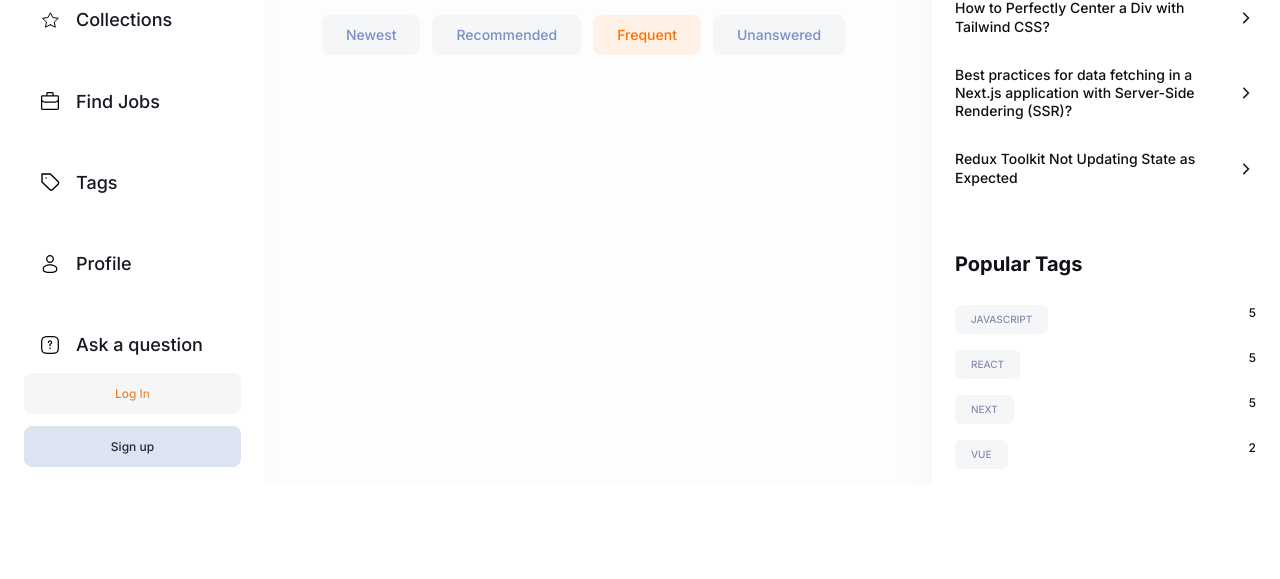
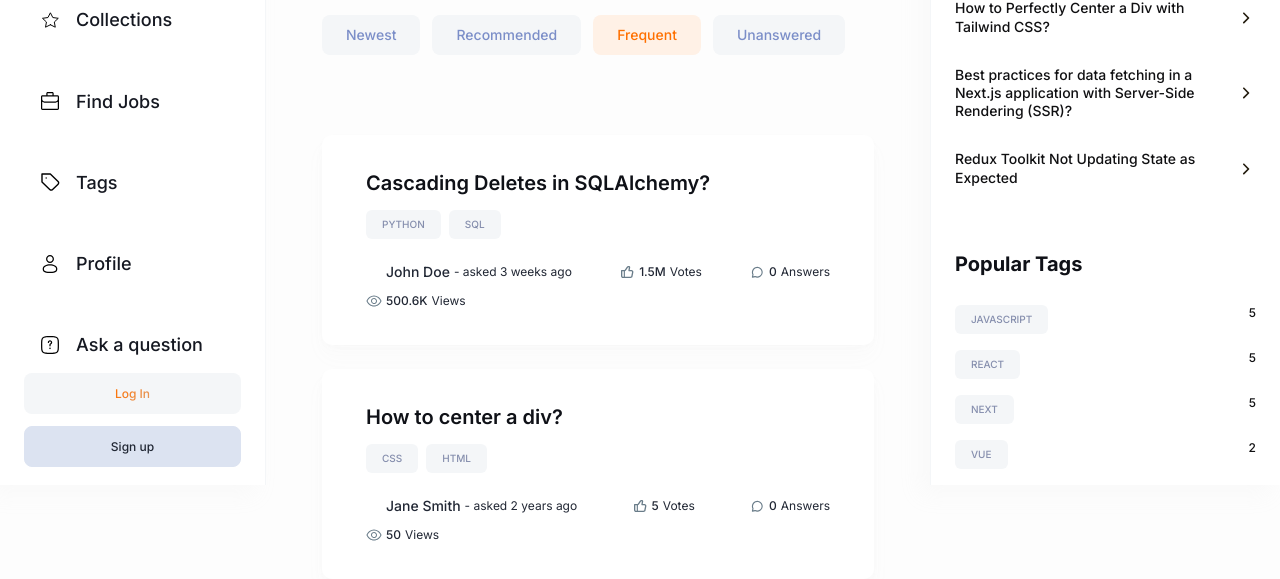
Before and after one commit to lelikone777/DevOverflow, a Next.js app: page / in a window 1280 px wide. Shown: the part 315-894 px from the top of the page. Before the commit the page ends 800 px from the top, so only its background shows below. Built offline with nearby package versions, Linux system fonts and the light colour scheme; no server answers.

Commit message:
Home cards

```diff
--- a/app/(root)/(home)/page.tsx
+++ b/app/(root)/(home)/page.tsx
@@ -1,9 +1,42 @@
+import QuestionCard from '@/components/cards/QuestionCard'
 import HomeFilters from '@/components/home/HomeFilters'
 import Filter from '@/components/shared/Filter'
+import NoResult from '@/components/shared/Noresult'
 import LocalSearchbar from '@/components/shared/search/LocalSearchbar'
 import { Button } from '@/components/ui/button'
 import { HomePageFilters } from '@/constants/filters'
 import Link from 'next/link'
+
+const questions = [
+  {
+    _id: '1',
+    title: 'Cascading Deletes in SQLAlchemy?',
+    tags: [{ _id: '1', name: 'python' }, { _id: '2', name: 'sql' }],
+    author: {
+      _id: '1',
+      name: 'John Doe',
+      picture: 'john-doe.jpg'
+    },
+    upvotes: 1500000,
+    views: 500552,
+    answers: [],
+    createdAt: new Date('2023-09-01T12:00:00.000Z')
+  },
+  {
+    _id: '2',
+    title: 'How to center a div?',
+    tags: [{ _id: '3', name: 'css' }, { _id: '4', name: 'html' }],
+    author: {
+      _id: '2',
+      name: 'Jane Smith',
+      picture: 'jane-smith.jpg'
+    },
+    upvotes: 5,
+    views: 50,
+    answers: [],
+    createdAt: new Date('2021-09-02T10:30:00.000Z')
+  }
+]
 
 export default function Home () {
   return (
@@ -26,6 +59,33 @@
 
       <HomeFilters />
 
+      <div className='mt-10 flex w-full flex-col gap-6'>
+
+        <div className="mt-10 flex w-full flex-col gap-6">
+          {questions.length > 0
+            ? questions.map((question) => (
+              <QuestionCard
+                key={question._id}
+                _id={question._id}
+                title={question.title}
+                tags={question.tags}
+                author={question.author}
+                upvotes={question.upvotes}
+                views={question.views}
+                answers={question.answers}
+                createdAt={question.createdAt}
+              />
+            ))
+            : <NoResult
+              title="There’s no question to show"
+              description="Be the first to break the silence! 🚀 Ask a Question and kickstart the discussion. our query could be the next big thing others learn from. Get involved! 💡"
+              link="/ask-question"
+              linkTitle="Ask a Question"
+            />}
+        </div>
+
+      </div>
+
     </>
   )
 }
--- a/app/(root)/ask-question/page.tsx
+++ b/app/(root)/ask-question/page.tsx
@@ -1,7 +1,7 @@
-const Home = () => {
+const Page = () => {
   return (
-    <h1 className='h1-bold'>ask-question</h1>
+    <h1 className='h1-bold'>ask-question123</h1>
   )
 }
 
-export default Home
+export default Page
--- /dev/null
+++ b/components/cards/QuestionCard.tsx
@@ -0,0 +1,96 @@
+import Link from 'next/link'
+import React from 'react'
+import RenderTag from '../shared/RenderTag'
+import Metric from '../shared/Metric'
+import { formatAndDivideNumber, getTimestamp } from '@/lib/utils'
+
+interface QuestionProps {
+  _id: string;
+  title: string;
+  tags: {
+    _id: string;
+    name: string;
+  }[];
+  author: {
+    _id: string;
+    name: string;
+    picture: string;
+  };
+  upvotes: number;
+  views: number;
+  answers: Array<object>;
+  createdAt: Date;
+}
+
+const QuestionCard = ({
+  _id,
+  title,
+  tags,
+  author,
+  upvotes,
+  views,
+  answers,
+  createdAt
+}: QuestionProps) => {
+  return (
+    <div className="card-wrapper rounded-[10px] p-9 sm:px-11">
+      <div className="flex flex-col-reverse items-start justify-between gap-5 sm:flex-row">
+        <div>
+          <span className="subtle-regular text-dark400_light700 line-clamp-1 flex sm:hidden">
+            {getTimestamp(createdAt)}
+          </span>
+          <Link href={`/question/${_id}`}>
+            <h3 className="sm:h3-semibold base-semibold text-dark200_light900 line-clamp-1 flex-1">
+              {title}
+            </h3>
+          </Link>
+        </div>
+
+        {/* If signed in add edit delete actions */}
+      </div>
+
+      <div className="mt-3.5 flex flex-wrap gap-2">
+        {tags.map((tag) => (
+          <RenderTag key={tag._id} _id={tag._id} name={tag.name} />
+        ))}
+      </div>
+
+      <div className="flex-between mt-6 w-full flex-wrap gap-3">
+        <Metric
+          imgUrl="/assets/icons/avatar.svg"
+          alt="user"
+          value={author.name}
+          title={` - asked ${getTimestamp(createdAt)}`}
+          href={`/profile/${author._id}`}
+          isAuthor
+          textStyles="body-medium text-dark400_light700"
+        />
+
+        <Metric
+          imgUrl="/assets/icons/like.svg"
+          alt="Upvotes"
+          value={formatAndDivideNumber(upvotes)}
+          title=" Votes"
+          textStyles="small-medium text-dark400_light800"
+        />
+        <Metric
+          imgUrl="/assets/icons/message.svg"
+          alt="message"
+          value={formatAndDivideNumber(answers.length)}
+          title=" Answers"
+          textStyles="small-medium text-dark400_light800"
+        />
+        <Metric
+          imgUrl="/assets/icons/eye.svg"
+          alt="eye"
+          value={formatAndDivideNumber(views)}
+          title=" Views"
+          textStyles="small-medium text-dark400_light800"
+        />
+      </div>
+
+    </div>
+  )
+}
+
+export default QuestionCard
--- /dev/null
+++ b/components/shared/Metric.tsx
@@ -0,0 +1,46 @@
+import Image from 'next/image'
+import Link from 'next/link'
+import React from 'react'
+
+interface MetricProps {
+  imgUrl: string;
+  alt: string;
+  value: string | number;
+  title: string;
+  href?: string;
+  textStyles?: string;
+  isAuthor?: boolean;
+}
+
+const Metric = ({ imgUrl, alt, value, title, href, textStyles, isAuthor }: MetricProps) => {
+  const metricContent = (
+    <>
+      <Image src={imgUrl} width={16} height={16} alt={alt} className={`object-contain ${href ? 'rounded-full' : ''}`}
+      />
+
+      <p className={`${textStyles} flex items-center gap-1`}>
+        {value}
+
+        <span className={`small-regular line-clamp-1 ${isAuthor ? 'max-sm:hidden' : ''}`}>
+          {title}
+        </span>
+      </p>
+    </>
+  )
+
+  if (href) {
+    return (
+      <Link href={href} className="flex-center  gap-1">
+        {metricContent}
+      </Link>
+    )
+  }
+
+  return (
+    <div className="flex-center flex-wrap gap-1">
+      {metricContent}
+    </div>
+  )
+}
+
+export default Metric
--- /dev/null
+++ b/components/shared/Noresult.tsx
@@ -0,0 +1,44 @@
+import Image from 'next/image'
+import Link from 'next/link'
+import React from 'react'
+import { Button } from '../ui/button'
+
+interface Props {
+  title: string
+  description: string
+  link: string
+  linkTitle: string
+}
+
+const NoResult = ({ title, description, link, linkTitle }: Props) => {
+  return (
+    <div className="mt-10 flex w-full flex-col items-center justify-center">
+      <Image
+        src="/assets/images/light-illustration.png"
+        alt="No result illustration"
+        width={270}
+        height={200}
+        className="block object-contain dark:hidden"
+      />
+
+      <Image
+        src="/assets/images/dark-illustration.png"
+        alt="No result illustration"
+        width={270}
+        height={200}
+        className="hidden object-contain dark:flex"
+      />
+
+      <h2 className="h2-bold text-dark200_light900 mt-8">{title}</h2>
+      <p className="body-regular text-dark500_light700 my-3.5 max-w-md text-center">{description}</p>
+
+      <Link href={link}>
+        <Button className="paragraph-medium mt-5 min-h-[46px] rounded-lg bg-primary-500 px-4 py-3 text-light-900 hover:bg-primary-500 dark:bg-primary-500 dark:text-light-900">
+          {linkTitle}
+        </Button>
+      </Link>
+    </div>
+  )
+}
+
+export default NoResult
--- a/components/shared/RenderTag.tsx
+++ b/components/shared/RenderTag.tsx
@@ -2,7 +2,7 @@
 import { Badge } from '../ui/badge'
 
 interface Props {
-  _id: number;
+  _id: string;
   name: string;
   totalQuestions?: number;
   showCount?: boolean;
--- a/lib/utils.ts
+++ b/lib/utils.ts
@@ -1,7 +1,54 @@
 import { type ClassValue, clsx } from 'clsx'
-
 import { twMerge } from 'tailwind-merge'
 
 export function cn (...inputs: ClassValue[]) {
   return twMerge(clsx(inputs))
 }
+
+export const getTimestamp = (createdAt: Date): string => {
+  const now = new Date()
+  const timeDifference = now.getTime() - createdAt.getTime()
+
+  // Define time intervals in milliseconds
+  const minute = 60 * 1000
+  const hour = 60 * minute
+  const day = 24 * hour
+  const week = 7 * day
+  const month = 30 * day
+  const year = 365 * day
+
+  if (timeDifference < minute) {
+    const seconds = Math.floor(timeDifference / 1000)
+    return `${seconds} ${seconds === 1 ? 'second' : 'seconds'} ago`
+  } else if (timeDifference < hour) {
+    const minutes = Math.floor(timeDifference / minute)
+    return `${minutes} ${minutes === 1 ? 'minute' : 'minutes'} ago`
+  } else if (timeDifference < day) {
+    const hours = Math.floor(timeDifference / hour)
+    return `${hours} ${hours === 1 ? 'hour' : 'hours'} ago`
+  } else if (timeDifference < week) {
+    const days = Math.floor(timeDifference / day)
+    return `${days} ${days === 1 ? 'day' : 'days'} ago`
+  } else if (timeDifference < month) {
+    const weeks = Math.floor(timeDifference / week)
+    return `${weeks} ${weeks === 1 ? 'week' : 'weeks'} ago`
+  } else if (timeDifference < year) {
+    const months = Math.floor(timeDifference / month)
+    return `${months} ${months === 1 ? 'month' : 'months'} ago`
+  } else {
+    const years = Math.floor(timeDifference / year)
+    return `${years} ${years === 1 ? 'year' : 'years'} ago`
+  }
+}
+
+export const formatAndDivideNumber = (num: number): string => {
+  if (num >= 1000000) {
+    const formattedNum = (num / 1000000).toFixed(1)
+    return `${formattedNum}M`
+  } else if (num >= 1000) {
+    const formattedNum = (num / 1000).toFixed(1)
+    return `${formattedNum}K`
+  } else {
+    return num.toString()
+  }
+}
```
Also changed, not shown: components/shared/RightSidebar.tsx (+10 -10 lines).
